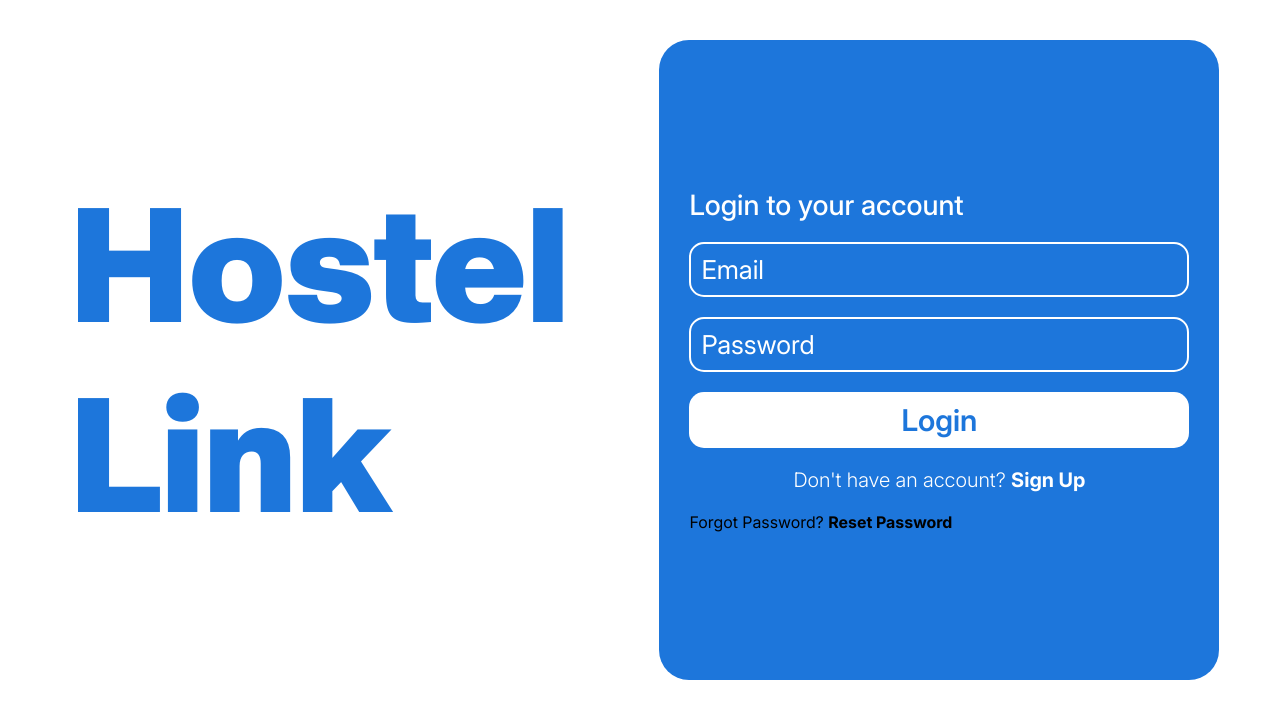
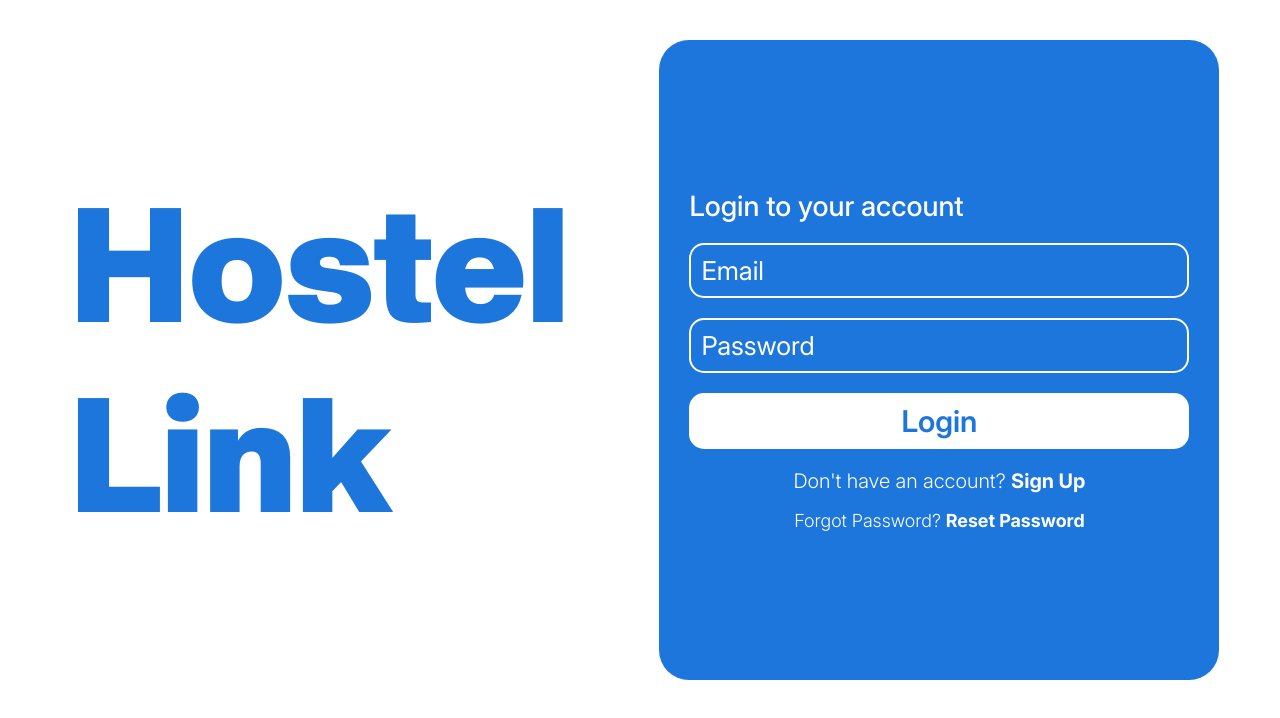
Before and after one commit to charu5673/hostel-support-system, a React (Vite) app in the folder hostel support system/: page /login in a window 1280 px wide. Shown: the top 718 px of the page. Built offline with nearby package versions, Linux system fonts and the light colour scheme.

Commit message:
reset pass fix

```diff
--- a/hostel support system/src/index.css
+++ b/hostel support system/src/index.css
@@ -288,6 +288,14 @@ input {
 .login-nav {
   color: var(--white);
   font-size: 20px;
+  font-weight: 300;
+  text-align: center;
+}
+
+.forgot-pass {
+  margin-top: -3px;
+  color: var(--white);
+  font-size: 18px;
   font-weight: 300;
   text-align: center;
 }
--- a/hostel support system/src/pages/ForgotPassword.jsx
+++ b/hostel support system/src/pages/ForgotPassword.jsx
@@ -25,7 +25,8 @@ function ForgotPassword() {
       const res = await loadingFetch(`${API}${Constants.ROUTES.FORGOT_PASSWORD}`, {
         method: "POST",
         headers: { "Content-Type": "application/json" },
-        body: JSON.stringify({ email })
+        body: JSON.stringify({ email }),
+        credentials: "include"
       })
 
       const data = await res.json()
--- a/hostel support system/src/pages/ResetPassword.jsx
+++ b/hostel support system/src/pages/ResetPassword.jsx
@@ -35,7 +35,8 @@ function ResetPassword() {
         {
           method: "POST",
           headers: { "Content-Type": "application/json" },
-          body: JSON.stringify({ token, password })
+          body: JSON.stringify({ token, password }),
+          credentials: "include"
         }
       )
 
```
